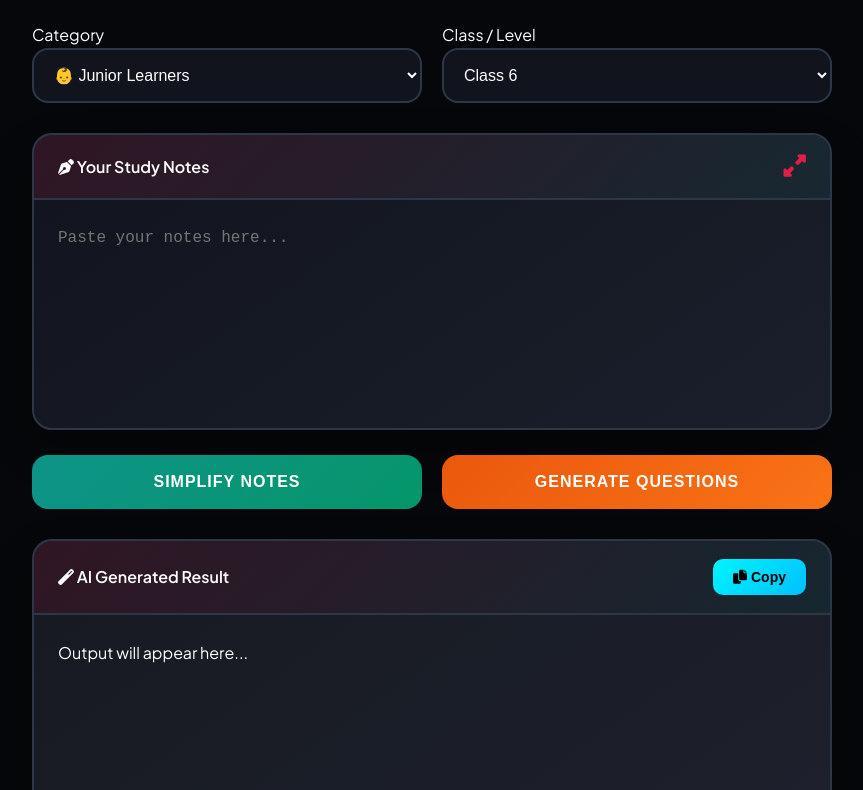
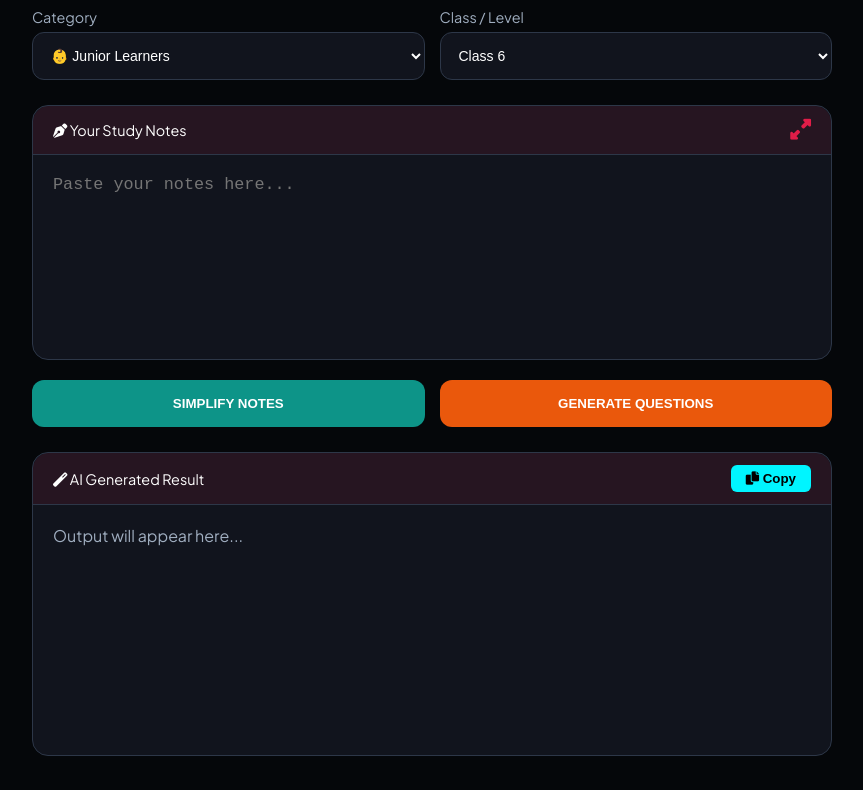
Before and after one commit to novabyte-project/NovaByte-ai, a plain HTML site: page index.html in a window 1280 px wide. Shown: the part 98-888 px from the top of the page, without its empty margins (208-1071 px from the left). Drawn offline with Linux system fonts and the light colour scheme.

Commit message:
Update style.css

```diff
--- a/style.css
+++ b/style.css
@@ -16,13 +16,13 @@
 }
 
 body {
-    font-family: 'Plus Jakarta Sans', -apple-system, BlinkMacSystemFont, sans-serif;
+    font-family: 'Plus Jakarta Sans', sans-serif;
     background-color: var(--bg-color);
     color: var(--text-main);
     padding: 10px;
-    line-height: 1.7; /* ✅ PROFESSIONAL SPACING */
 }
 
+/* HEADER */
 .header {
     padding: 30px 0;
     text-align: center;
@@ -39,168 +39,147 @@ body {
     font-family: 'Orbitron', sans-serif;
     font-size: 1.8rem;
     letter-spacing: 4px;
-    color: var(--text-main);
 }
 
 .ai-text {
     color: var(--nb-red);
-    font-family: 'Orbitron', sans-serif;
 }
 
+/* CONTAINER */
 .container {
     max-width: 800px;
     margin: 0 auto;
 }
 
+/* DROPDOWNS (SIDE BY SIDE FIX) */
 .controls {
     display: grid;
     grid-template-columns: 1fr 1fr;
-    gap: 20px; /* ✅ BETTER GAP */
-    margin-bottom: 30px; /* ✅ MORE SPACE */
+    gap: 15px;
+    margin-bottom: 25px;
+}
+
+.dropdown-group label {
+    display: block;
+    margin-bottom: 6px;
+    font-size: 0.9rem;
+    color: var(--text-dim);
 }
 
 select {
     width: 100%;
-    padding: 16px; /* ✅ BIGGER PADDING */
+    padding: 14px;
     background: var(--card-bg);
-    border: 2px solid var(--border); /* ✅ THICKER BORDER */
+    border: 1px solid var(--border);
     color: white;
-    border-radius: 16px; /* ✅ ROUNDED */
+    border-radius: 12px;
     cursor: pointer;
-    font-size: 16px; /* ✅ BIGGER FONT */
-    transition: all 0.3s ease; /* ✅ SMOOTH */
+    font-size: 14px;
 }
 
-select:focus {
-    outline: none;
-    border-color: var(--teal);
-    box-shadow: 0 0 0 4px rgba(13, 148, 136, 0.1);
+/* BOXES */
+.input-wrapper,
+.result-wrapper {
+    background: var(--card-bg);
+    border: 1px solid var(--border);
+    border-radius: 16px;
+    margin-bottom: 20px;
+    overflow: hidden;
 }
 
-/* 🔥 RESULT OUTPUT - PROFESSIONAL FIX */
-.input-wrapper, .result-wrapper {
-    background: linear-gradient(145deg, var(--card-bg), #1a1f2b); /* ✅ PREMIUM GRADIENT */
-    border: 2px solid var(--border);
-    border-radius: 20px; /* ✅ MORE ROUNDED */
-    margin-bottom: 25px; /* ✅ PERFECT GAP */
-    overflow: hidden;
-    box-shadow: 0 20px 40px rgba(0,0,0,0.3); /* ✅ PREMIUM SHADOW */
-}
-
-/* 🔥 HEADER - PROFESSIONAL */
+/* HEADER BOX */
 .box-header {
-    background: linear-gradient(135deg, rgba(225, 29, 72, 0.15), rgba(13, 148, 136, 0.1)); /* ✅ GRADIENT */
-    padding: 18px 24px; /* ✅ BIGGER PADDING */
+    background: rgba(225, 29, 72, 0.1);
+    padding: 12px 20px;
     display: flex;
     justify-content: space-between;
     align-items: center;
-    border-bottom: 2px solid var(--border);
-    font-size: 1rem; /* ✅ BIGGER FONT */
-    font-weight: 600;
+    border-bottom: 1px solid var(--border);
+    font-size: 0.9rem;
 
-    border-top-left-radius: 18px;
-    border-top-right-radius: 18px;
+    border-top-left-radius: 16px;
+    border-top-right-radius: 16px;
 }
 
-textarea, .scrollable-box {
+/* TEXTAREA */
+textarea {
     width: 100%;
-    font-size: 16px !important; /* ✅ BIGGER TEXT - FIXED */
-    line-height: 1.8 !important; /* ✅ PERFECT SPACING */
-    font-weight: 400 !important; /* ✅ CLEAN */
+    height: 200px;
+    background: transparent;
+    border: none;
+    color: white;
+    padding: 20px;
+    resize: none;
+    outline: none;
+    font-size: 1.05rem;
 }
 
-textarea {
-    height: 220px; /* ✅ TALLER */
-    background: transparent;
-    border: none;
-    color: var(--text-main);
-    padding: 24px; /* ✅ BIGGER PADDING */
-    resize: none;
-    outline: none;
+/* RESULT BOX */
+.scrollable-box {
+    height: 250px;
+    overflow-y: auto;
+    padding: 20px;
+    word-wrap: break-word;
 }
 
-.scrollable-box {
-    height: 400px; /* ✅ TALLER RESULT */
-    overflow-y: auto;
-    padding: 24px; /* ✅ BIGGER PADDING */
-    word-wrap: break-word;
-    background: rgba(255,255,255,0.02); /* ✅ SUBTLE BG */
+.placeholder-text {
+    color: var(--text-dim);
 }
 
-/* 🔥 RESULT H3 - PREMIUM */
-.scrollable-box h3 {
-    font-size: 22px !important; /* ✅ BIGGER */
-    font-weight: 700 !important;
-    margin: 0 0 20px 0 !important; /* ✅ PERFECT GAP */
-    padding: 16px 0 !important;
-    text-align: center;
-    background: linear-gradient(135deg, var(--teal), var(--orange));
-    -webkit-background-clip: text;
-    -webkit-text-fill-color: transparent;
-    background-clip: text;
-    letter-spacing: 1px;
-}
-
+/* BUTTONS */
 .button-grid {
     display: grid;
     grid-template-columns: 1fr 1fr;
-    gap: 20px; /* ✅ BETTER GAP */
-    margin-bottom: 30px;
+    gap: 15px;
+    margin-bottom: 25px;
 }
 
 .btn {
-    padding: 18px 24px; /* ✅ BIGGER BUTTONS */
+    padding: 16px;
     border: none;
-    border-radius: 16px; /* ✅ ROUNDED */
-    font-weight: 700;
+    border-radius: 12px;
+    font-weight: 800;
     text-transform: uppercase;
     cursor: pointer;
-    transition: all 0.3s ease;
-    font-size: 16px; /* ✅ BIGGER TEXT */
-    letter-spacing: 1px;
 }
 
 .btn-teal {
-    background: linear-gradient(135deg, var(--teal), #059669); /* ✅ GRADIENT */
+    background: var(--teal);
     color: white;
 }
 
 .btn-orange {
-    background: linear-gradient(135deg, var(--orange), #f97316); /* ✅ GRADIENT */
+    background: var(--orange);
     color: white;
 }
 
-.btn:hover {
-    transform: translateY(-3px); /* ✅ LIFT EFFECT */
-    box-shadow: 0 15px 30px rgba(0,0,0,0.4); /* ✅ SHADOW */
-}
-
+/* COPY BUTTON (NEW STYLE KEEP) */
 .btn-copy {
-    background: linear-gradient(135deg, #00F5FF, #00BFFF); /* ✅ GRADIENT */
+    background: #00F5FF;
     color: #000;
     border: none;
-    padding: 10px 20px;
-    border-radius: 10px;
+    padding: 6px 15px;
+    border-radius: 6px;
     cursor: pointer;
-    font-weight: 700;
-    transition: all 0.3s ease;
-    font-size: 14px;
+    font-weight: bold;
+    transition: 0.3s ease;
 }
 
 .btn-copy:hover {
     background: #fff;
-    box-shadow: 0 0 20px #00F5FF;
-    transform: scale(1.05);
+    box-shadow: 0 0 10px #00F5FF;
 }
 
+/* PREVIEW BUTTON */
 #previewBtn {
     background: none;
     border: none;
     color: var(--nb-red);
     cursor: pointer;
-    font-size: 1.4rem;
+    font-size: 1.3rem;
 }
 
+/* MODAL */
 .modal {
     display: none;
     position: fixed;
@@ -212,31 +191,28 @@ textarea {
     background: rgba(0,0,0,0.95);
 }
 
-/* 🔥 MODAL - PREMIUM */
 .modal-content {
-    background: linear-gradient(145deg, #1a1e2e, #11141d); /* ✅ GRADIENT */
+    background: #1a1e2e;
     margin: 3% auto;
     width: 90%;
-    max-width: 900px; /* ✅ WIDER */
+    max-width: 850px;
     height: 85vh;
-    border-radius: 24px; /* ✅ ROUNDED */
-    border: 2px solid var(--nb-red);
+    border-radius: 20px;
+    border: 1px solid var(--nb-red);
     display: flex;
     flex-direction: column;
     overflow: hidden;
-    box-shadow: 0 30px 60px rgba(0,0,0,0.5); /* ✅ BIG SHADOW */
 }
 
 .modal-header {
-    padding: 24px; /* ✅ BIGGER */
+    padding: 20px;
     display: flex;
     justify-content: space-between;
-    border-bottom: 2px solid var(--border);
-    flex-shrink: 0;
+    border-bottom: 1px solid var(--border);
 }
 
 .close {
-    font-size: 32px; /* ✅ BIGGER */
+    font-size: 30px;
     cursor: pointer;
     color: var(--nb-red);
 }
@@ -244,52 +220,23 @@ textarea {
 .modal-textarea {
     width: 100%;
     flex: 1;
-    background: rgba(255,255,255,0.02); /* ✅ SUBTLE */
+    background: transparent;
     border: none;
     color: white;
-    padding: 32px; /* ✅ BIGGER PADDING */
-    font-size: 16px !important; /* ✅ BIGGER TEXT */
+    padding: 30px;
+    font-size: 1.1rem;
     resize: none;
     outline: none;
     overflow-y: auto;
-    word-wrap: break-word;
-    line-height: 1.8 !important;
 }
 
-/* 🔥 SCROLLBAR - PROFESSIONAL */
-.scrollable-box::-webkit-scrollbar,
-.modal-textarea::-webkit-scrollbar,
-textarea::-webkit-scrollbar {
-    width: 8px;
-}
-
-.scrollable-box::-webkit-scrollbar-track,
-.modal-textarea::-webkit-scrollbar-track,
-textarea::-webkit-scrollbar-track {
-    background: rgba(255,255,255,0.05);
-    border-radius: 10px;
-}
-
-.scrollable-box::-webkit-scrollbar-thumb,
-.modal-textarea::-webkit-scrollbar-thumb,
-textarea::-webkit-scrollbar-thumb {
-    background: var(--teal);
-    border-radius: 10px;
-}
-
-.scrollable-box::-webkit-scrollbar-thumb:hover,
-.modal-textarea::-webkit-scrollbar-thumb:hover,
-textarea::-webkit-scrollbar-thumb:hover {
-    background: var(--orange);
-}
-
-/* 🔥 RESPONSIVE */
+/* 🔥 IMPORTANT: MOBILE FIX (SIDE BY SIDE HI RAHE) */
 @media (max-width: 768px) {
-    .controls, .button-grid {
-        grid-template-columns: 1fr;
+    .controls {
+        grid-template-columns: 1fr 1fr !important;
     }
 
-    .scrollable-box {
-        height: 350px;
+    .button-grid {
+        grid-template-columns: 1fr 1fr !important;
     }
 }
```
